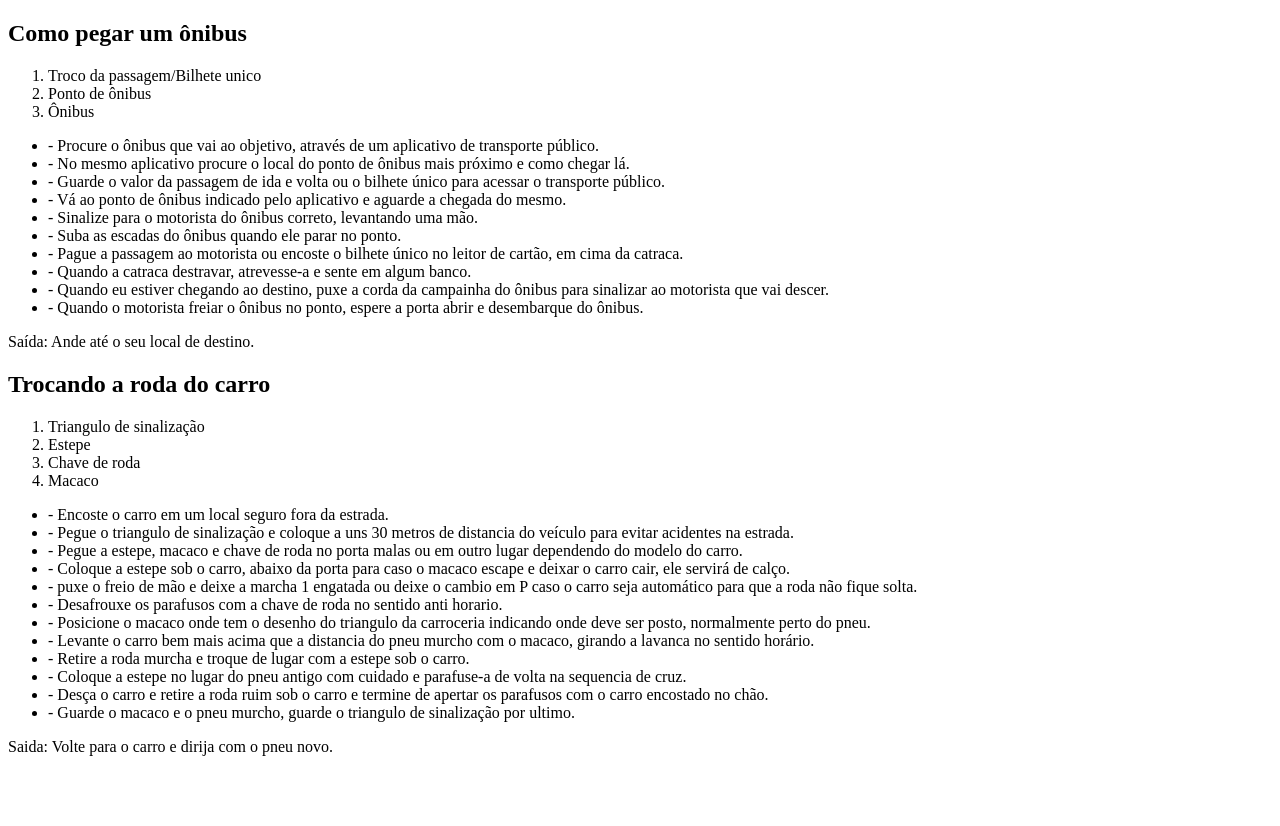
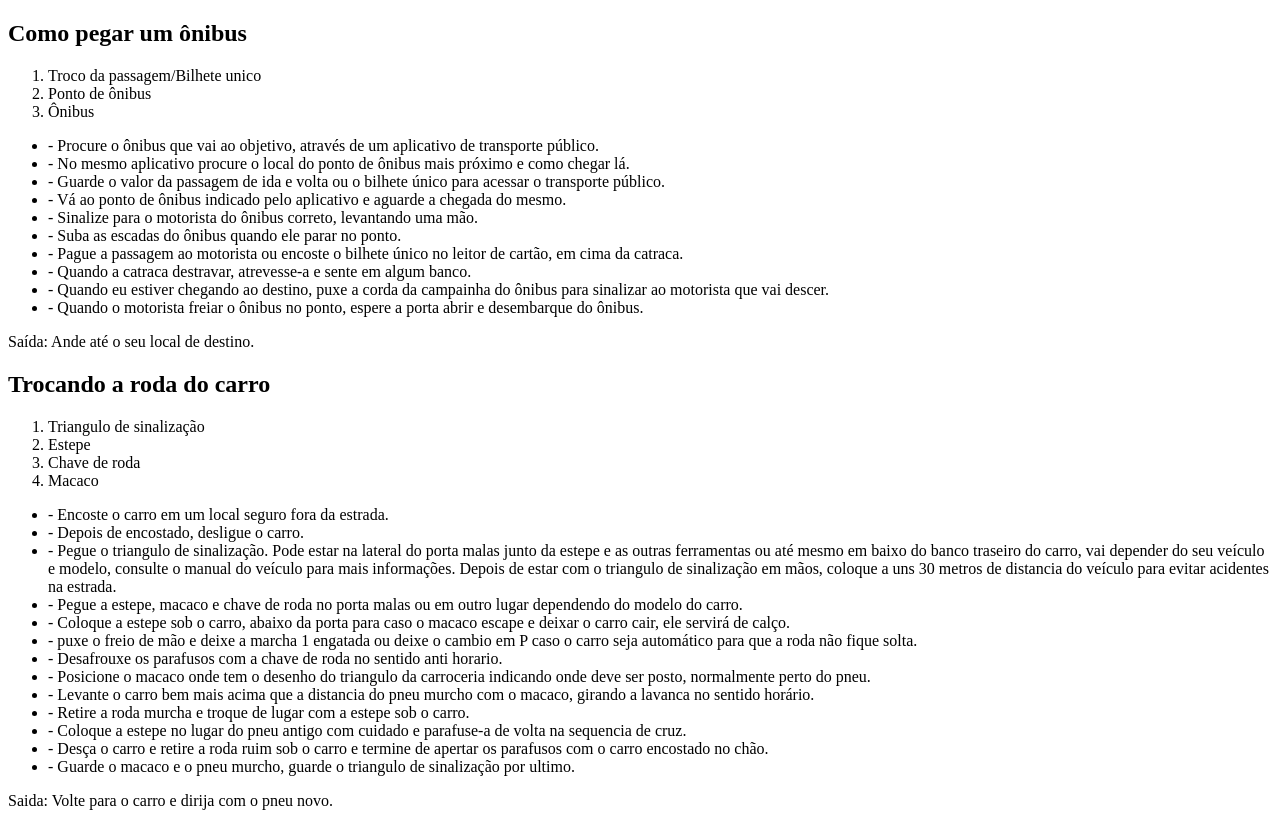
Before and after one commit to Kenzie-Academy-Brasil-Developers/Entrega-logica_Fewerygor, a plain HTML site: page index.html in a window 1280 px wide. Before the commit the page ends 800 px from the top, so only its background shows below. Drawn offline with Linux system fonts and the light colour scheme.

Commit message:
Atualizei o início do  algorítimo da troca de pneu

```diff
--- a/index.html
+++ b/index.html
@@ -42,7 +42,8 @@
 
         <ul>
             <li>- Encoste o carro em um local seguro fora da estrada.</li>
-            <li>- Pegue o triangulo de sinalização e coloque a uns 30 metros de distancia do veículo para evitar acidentes na estrada.</li>
+            <li>- Depois de encostado, desligue o carro.</li>
+            <li>- Pegue o triangulo de sinalização. Pode estar na lateral do porta malas junto da estepe e as outras ferramentas ou até mesmo em baixo do banco traseiro do carro, vai depender do seu veículo e modelo, consulte o manual do veículo para mais informações. Depois de estar com o triangulo de sinalização em mãos, coloque a uns 30 metros de distancia do veículo para evitar acidentes na estrada.</li>
             <li>- Pegue a estepe, macaco e chave de roda no porta malas ou em outro lugar dependendo do modelo do carro.</li>
             <li>- Coloque a estepe sob o carro, abaixo da porta para caso o macaco escape e deixar o carro cair, ele servirá de calço.</li>
             <li>- puxe o freio de mão e deixe a marcha 1 engatada ou deixe o cambio em P caso o carro seja automático para que a roda não fique solta.</li>
```
